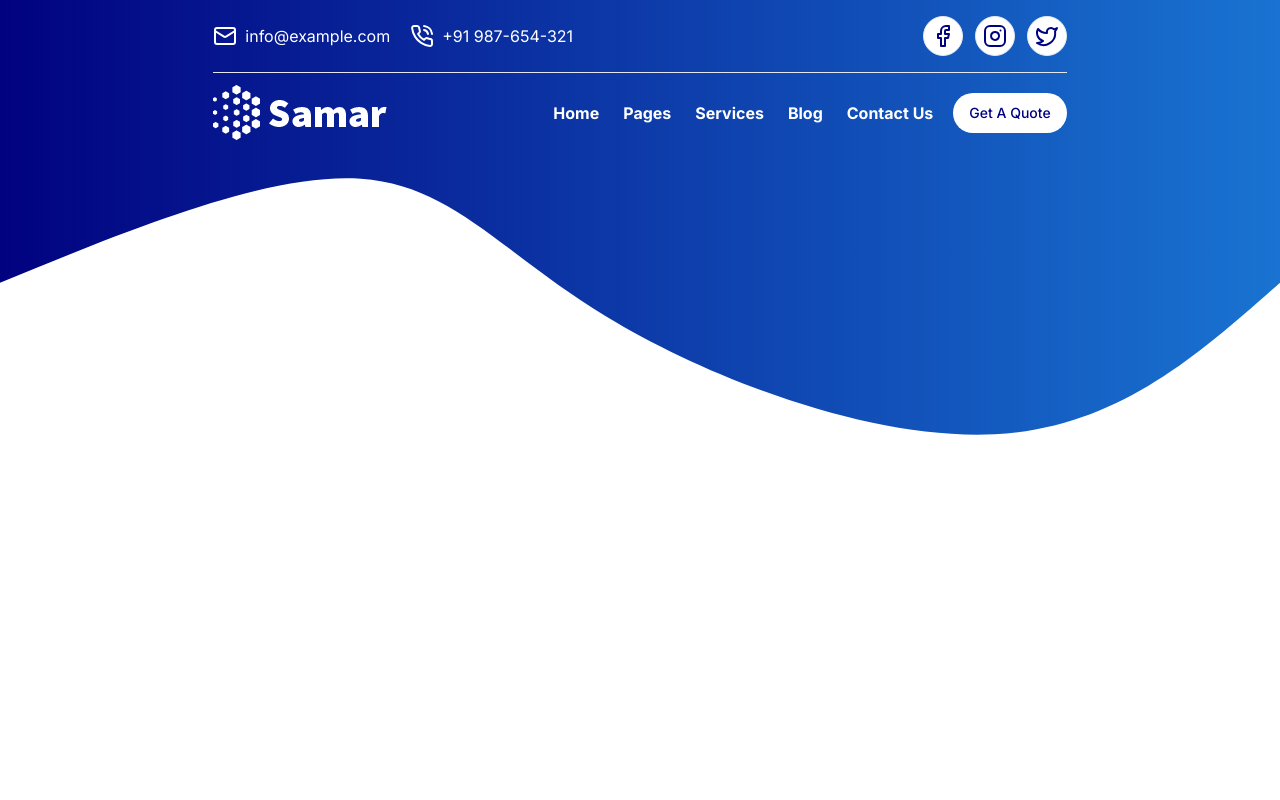
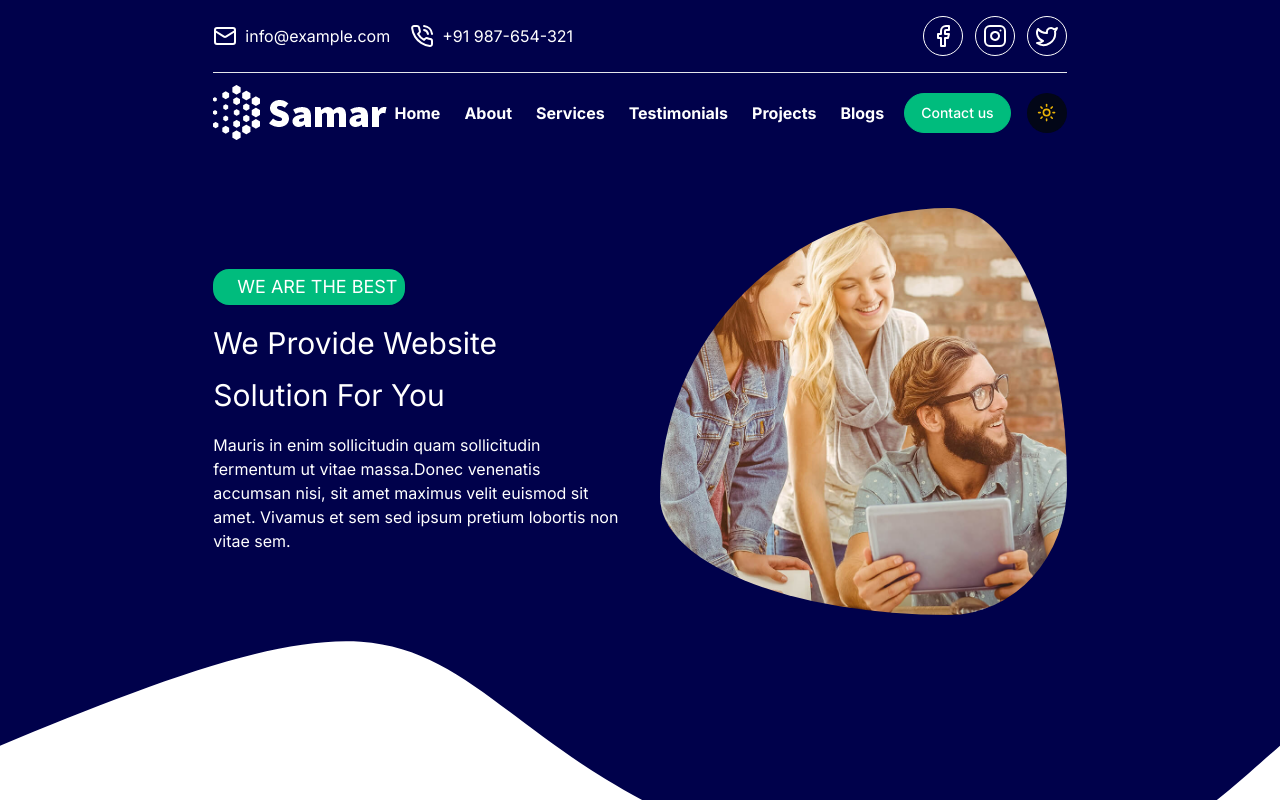
Before and after one commit to djoreally/Innovarel, a Next.js app: page / in a window 1280 px wide. Shown: the top 800 px of the page. Built offline with nearby package versions, Linux system fonts and the light colour scheme.

Commit message:
hero done with theme

```diff
--- a/package.json
+++ b/package.json
@@ -14,6 +14,7 @@
     "clsx": "^2.1.0",
     "lucide-react": "^0.365.0",
     "next": "14.1.4",
+    "next-themes": "^0.3.0",
     "react": "^18",
     "react-dom": "^18",
     "tailwind-merge": "^2.2.2",
--- a/src/app/globals.css
+++ b/src/app/globals.css
@@ -1,3 +1,32 @@
 @tailwind base;
-  @tailwind components;
-  @tailwind utilities;
+@tailwind components;
+@tailwind utilities;
+
+html {
+    scroll-behavior: smooth;
+}
+
+::-webkit-scrollbar {
+    width: 5px;
+}
+
+/* Track */
+::-webkit-scrollbar-track {
+    padding: 0 2px;
+    /* background: #1e1448; */
+}
+
+/* Handle */
+::-webkit-scrollbar-thumb {
+    border-radius: 100px;
+    background: #00bc7d;
+}
+
+/* Handle on hover */
+::-webkit-scrollbar-thumb:hover {
+    background: #00e1ff;
+}
+
+.hero-image {
+    border-radius: 71% 29% 29% 71% / 71% 68% 32% 29%;
+}
--- a/src/app/layout.js
+++ b/src/app/layout.js
@@ -1,5 +1,6 @@
 import { Inter } from "next/font/google";
 import "./globals.css";
+import { ThemeProvider } from "@/components/common/ThemeProvider";
 
 const inter = Inter({ subsets: ["latin"] });
 
@@ -11,7 +12,11 @@ export const metadata = {
 export default function RootLayout({ children }) {
     return (
         <html lang="en">
-      <body className={inter.className}>{children}</body>
+            <body className={inter.className}>
+                <ThemeProvider enableSystem={false} attribute="class">
+                    {children}
+                </ThemeProvider>
+            </body>
         </html>
     );
 }
--- a/src/app/page.js
+++ b/src/app/page.js
@@ -1,12 +1,14 @@
+import Hero from "@/components/Homepage/Hero";
 import Navbar from "@/components/Homepage/Navbar";
 import TopNavbar from "@/components/Homepage/TopNavbar";
 
 export default function Home() {
     return (
-        <div className="h-[2400px]">
-            <div className="bg-gradient-to-r from-primary to-secondary relative">
+        <div className="h-[2400px] dark:bg-primary">
+            <div className="bg-primary relative">
                 <TopNavbar />
                 <Navbar />
+                <Hero />
                 <div className=" bottom-0 left-0 w-full h-[100px] lg:h-[350px] overflow-hidden">
                     <svg
                         viewBox="0 0 1440 300"
--- /dev/null
+++ b/src/components/Homepage/Hero.js
@@ -0,0 +1,30 @@
+import Image from "next/image";
+import React from "react";
+import heroImage from "../../assets/images/hero.jpg";
+
+const Hero = () => {
+    return (
+        <section className="w-11/12 lg:w-8/12 mx-auto mt-14 flex flex-col-reverse lg:flex-row justify-between items-center gap-5 lg:gap-10">
+            <div className="text-white text-justify w-full lg:w-1/2">
+                <p className=" text-lg p-1 shadow-sm rounded-2xl bg-tertiary w-48 mx-auto lg:mx-0">
+                    <span className="pl-5 pb-4">WE ARE THE BEST</span>
+                </p>
+                <h3 className="text-3xl text-center lg:text-left mt-5 mb-4">We Provide Website</h3>
+                <h3 className="text-3xl text-center lg:text-left mb-5">Solution For You</h3>
+                <p className="text-base text-center lg:text-left">
+                    Mauris in enim sollicitudin quam sollicitudin fermentum ut vitae massa.Donec
+                    venenatis accumsan nisi, sit amet maximus velit euismod sit amet. Vivamus et sem
+                    sed ipsum pretium lobortis non vitae sem.
+                </p>
+                {/* <button className="text-base sm:text-lg rounded-3xl shadow-lg bg-white text-red-400 h-12 pr-6 pl-6">
+                    Learn More
+                </button> */}
+            </div>
+            <div className="w-full lg:w-1/2">
+                <Image src={heroImage} alt="hero-image" className="hero-image" />
+            </div>
+        </section>
+    );
+};
+
+export default Hero;
--- a/src/components/Homepage/Navbar.js
+++ b/src/components/Homepage/Navbar.js
@@ -5,6 +5,9 @@ import blackLogo from "../../assets/images/logo-black.png";
 import Image from "next/image";
 import { Button } from "../ui/button";
 import { useEffect, useState } from "react";
+import ThemeSwitcher from "@/components/common/ThemeSwitcher";
+import { routes } from "@/utils/routes";
+import Link from "next/link";
 
 const Navbar = () => {
     const [isSticky, setIsSticky] = useState(false);
@@ -37,49 +40,23 @@ const Navbar = () => {
                         </div>
                     </div>
                     <div className=" lg:flex flex-wrap gap-4 hidden items-center">
-                        <a
-                            className={`text-${
-                                isSticky ? "black" : "white"
-                            } text-base font-bold p-1`}
-                            href="Home"
-                        >
-                            Home
-                        </a>
-                        <a
-                            className={`text-${
-                                isSticky ? "black" : "white"
-                            } text-base font-bold p-1`}
-                            href="Pages"
-                        >
-                            Pages
-                        </a>
-                        <a
-                            className={`text-${
-                                isSticky ? "black" : "white"
-                            } text-base font-bold p-1`}
-                            href="Services"
-                        >
-                            Services
-                        </a>
-                        <a
-                            className={`text-${
-                                isSticky ? "black" : "white"
-                            } text-base font-bold p-1`}
-                            href="Blog"
-                        >
-                            Blog
-                        </a>
-                        <a
-                            className={`text-${
-                                isSticky ? "black" : "white"
-                            } text-base font-bold p-1`}
-                            href="Contact Us"
-                        >
-                            Contact Us
-                        </a>
-                        <Button className={isSticky ? "bg-primary text-white" : null}>
-                            Get A Quote
-                        </Button>
+                        {routes.map((route) => {
+                            return (
+                                <Link
+                                    key={route.name}
+                                    className={`text-${
+                                        isSticky ? "black" : "white"
+                                    } text-base font-bold p-1`}
+                                    href={route.route}
+                                >
+                                    {route.name}
+                                </Link>
+                            );
+                        })}
+                        <Link href="/#contact">
+                            <Button>Contact us</Button>
+                        </Link>
+                        <ThemeSwitcher />
                     </div>
                 </div>
             </nav>
--- a/src/components/Homepage/TopNavbar.js
+++ b/src/components/Homepage/TopNavbar.js
@@ -20,21 +20,21 @@ const TopNavbar = () => {
                     <Button
                         variant="outline"
                         size="icon"
-                        className="rounded-full bg-white hover:bg-gradient-to-r from-primary to-secondary text-primary hover:text-white "
+                        className="rounded-full bg-white hover:bg-tertiary text-tertiary hover:text-white dark:bg-primary dark:text-white dark:hover:bg-tertiary dark:border dark:border-white"
                     >
                         <FacebookIcon />
                     </Button>
                     <Button
                         variant="outline"
                         size="icon"
-                        className="rounded-full hover:bg-gradient-to-r from-primary to-secondary text-primary hover:text-white"
+                        className="rounded-full bg-white hover:bg-tertiary text-tertiary hover:text-white dark:bg-primary dark:text-white dark:hover:bg-tertiary dark:border dark:border-white"
                     >
                         <InstagramIcon />
                     </Button>
                     <Button
                         variant="outline"
                         size="icon"
-                        className="rounded-full hover:bg-gradient-to-r from-primary to-secondary text-primary hover:text-white"
+                        className="rounded-full bg-white hover:bg-tertiary text-tertiary hover:text-white dark:bg-primary dark:text-white dark:hover:bg-tertiary dark:border dark:border-white"
                     >
                         <TwitterIcon />
                     </Button>
--- /dev/null
+++ b/src/components/common/ThemeProvider.js
@@ -0,0 +1,19 @@
+"use client";
+
+import { ThemeProvider as NextThemesProvider } from "next-themes";
+import { useEffect, useState } from "react";
+
+export function ThemeProvider({ children, ...props }) {
+    const [theme, setTheme] = useState("dark");
+
+    useEffect(() => {
+        const defaultTheme = window.localStorage.getItem("theme");
+        setTheme(defaultTheme ?? "dark");
+    }, []);
+
+    return (
+        <NextThemesProvider {...props} defaultTheme={theme}>
+            {children}
+        </NextThemesProvider>
+    );
+}
--- /dev/null
+++ b/src/components/common/ThemeSwitcher.js
@@ -0,0 +1,33 @@
+"use client";
+import { Button } from "@/components/ui/button";
+import { MoonIcon, SunIcon } from "lucide-react";
+import { useTheme } from "next-themes";
+
+export default function ThemeSwitcher() {
+    const { theme, setTheme } = useTheme();
+
+    const themeHandler = () => {
+        if (theme === "dark") {
+            setTheme("light");
+            localStorage.setItem("theme", "light");
+        }
+        if (theme === "light") {
+            setTheme("dark");
+            localStorage.setItem("theme", "dark");
+        }
+    };
+    return (
+        <Button
+            className="border-none rounded-full bg-white hover:dark:bg-black"
+            variant="outline"
+            size="icon"
+            onClick={themeHandler}
+        >
+            <MoonIcon
+                // fill="black"
+                className="h-[1.2rem] w-[1.2rem] rotate-0 scale-100 transition-all dark:-rotate-90 dark:scale-0 text-black"
+            />
+            <SunIcon className="absolute h-[1.2rem] w-[1.2rem] rotate-90 scale-0 transition-all dark:rotate-0 dark:scale-100 text-yellow-500" />
+        </Button>
+    );
+}
--- a/src/components/ui/button.jsx
+++ b/src/components/ui/button.jsx
@@ -9,7 +9,8 @@ const buttonVariants = cva(
     {
         variants: {
             variant: {
-                default: "bg-white text-primary rounded-3xl hover:bg-slate-200",
+                default:
+                    "bg-tertiary text-white rounded-3xl hover:bg-white hover:text-tertiary border border-tertiary",
                 destructive:
                     "bg-red-500 text-slate-50 hover:bg-red-500/90 dark:bg-red-900 dark:text-slate-50 dark:hover:bg-red-900/90",
                 outline:
--- /dev/null
+++ b/src/utils/routes.js
@@ -0,0 +1,30 @@
+export const routes = [
+    {
+        name: "Home",
+        route: "/",
+    },
+    {
+        name: "About",
+        route: "/#about",
+    },
+    {
+        name: "Services",
+        route: "/#services",
+    },
+    {
+        name: "Testimonials",
+        route: "/#testimonials",
+    },
+    {
+        name: "Projects",
+        route: "/projects",
+    },
+    // {
+    //     name: "Contact us",
+    //     route: "/#contact",
+    // },
+    {
+        name: "Blogs",
+        route: "/Blogs",
+    },
+];
--- a/tailwind.config.js
+++ b/tailwind.config.js
@@ -18,10 +18,12 @@ module.exports = {
         },
         extend: {
             colors: {
-                pink: "#F56787",
-                yellow: "#F79C63",
-                primary: "#010280",
-                secondary: "#1973D1",
+                // primary: "#010280",
+                primary: "#00014B",
+                // secondary: "#1973D1",
+                secondary: "#000",
+                // tertiary: "#00D58F",
+                tertiary: "#00bc7d",
             },
             keyframes: {
                 "accordion-down": {
```
Also changed, not shown: src/assets/images/hero.jpg (added), 1 other file (tests, documents, lock files or other folders). Lines whose indentation alone changed are shown as unchanged.
